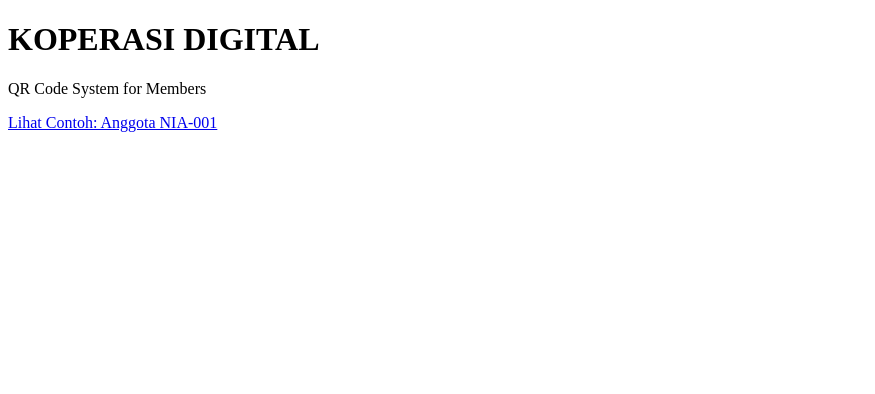
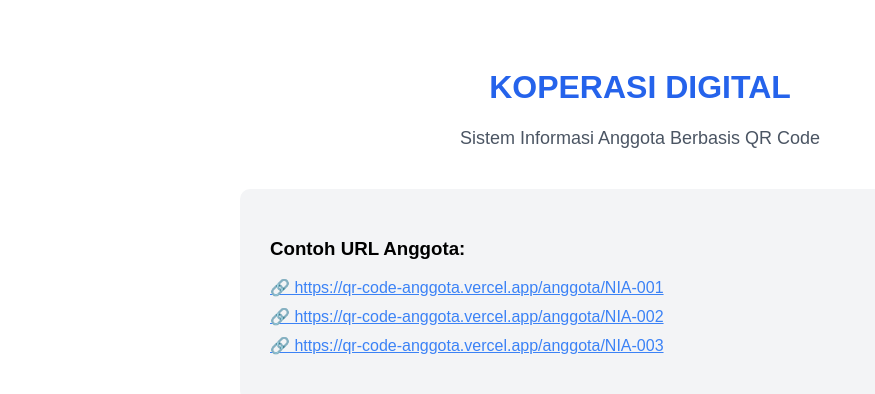
Before and after one commit to Kangeldzi/QR-Code-Anggota, a Next.js app: page / in a window 1280 px wide. Shown: the top 394 px of the page, without its empty margins (0-875 px from the left). Built offline with nearby package versions, Linux system fonts and the light colour scheme.

Commit message:
Update index.js

```diff
--- a/pages/index.js
+++ b/pages/index.js
@@ -1,9 +1,43 @@
 export default function Home() {
   return (
-    <div>
-      <h1>KOPERASI DIGITAL</h1>
-      <p>QR Code System for Members</p>
-      <p><a href="/anggota/NIA-001">Lihat Contoh: Anggota NIA-001</a></p>
+    <div style={{
+      padding: '40px',
+      textAlign: 'center',
+      maxWidth: '800px',
+      margin: '0 auto',
+      fontFamily: 'Arial, sans-serif'
+    }}>
+      <h1 style={{ color: '#2563eb' }}>KOPERASI DIGITAL</h1>
+      <p style={{ fontSize: '18px', color: '#4b5563' }}>
+        Sistem Informasi Anggota Berbasis QR Code
+      </p>
+
+      <div style={{
+        marginTop: '40px',
+        padding: '30px',
+        backgroundColor: '#f3f4f6',
+        borderRadius: '10px',
+        textAlign: 'left'
+      }}>
+        <h3>Contoh URL Anggota:</h3>
+        <ul style={{ listStyle: 'none', padding: 0 }}>
+          <li style={{ margin: '10px 0' }}>
+            <a href="/anggota/NIA-001" style={{ color: '#3b82f6' }}>
+              🔗 https://qr-code-anggota.vercel.app/anggota/NIA-001
+            </a>
+          </li>
+          <li style={{ margin: '10px 0' }}>
+            <a href="/anggota/NIA-002" style={{ color: '#3b82f6' }}>
+              🔗 https://qr-code-anggota.vercel.app/anggota/NIA-002
+            </a>
+          </li>
+          <li style={{ margin: '10px 0' }}>
+            <a href="/anggota/NIA-003" style={{ color: '#3b82f6' }}>
+              🔗 https://qr-code-anggota.vercel.app/anggota/NIA-003
+            </a>
+          </li>
+        </ul>
+      </div>
     </div>
   );
 }
```
